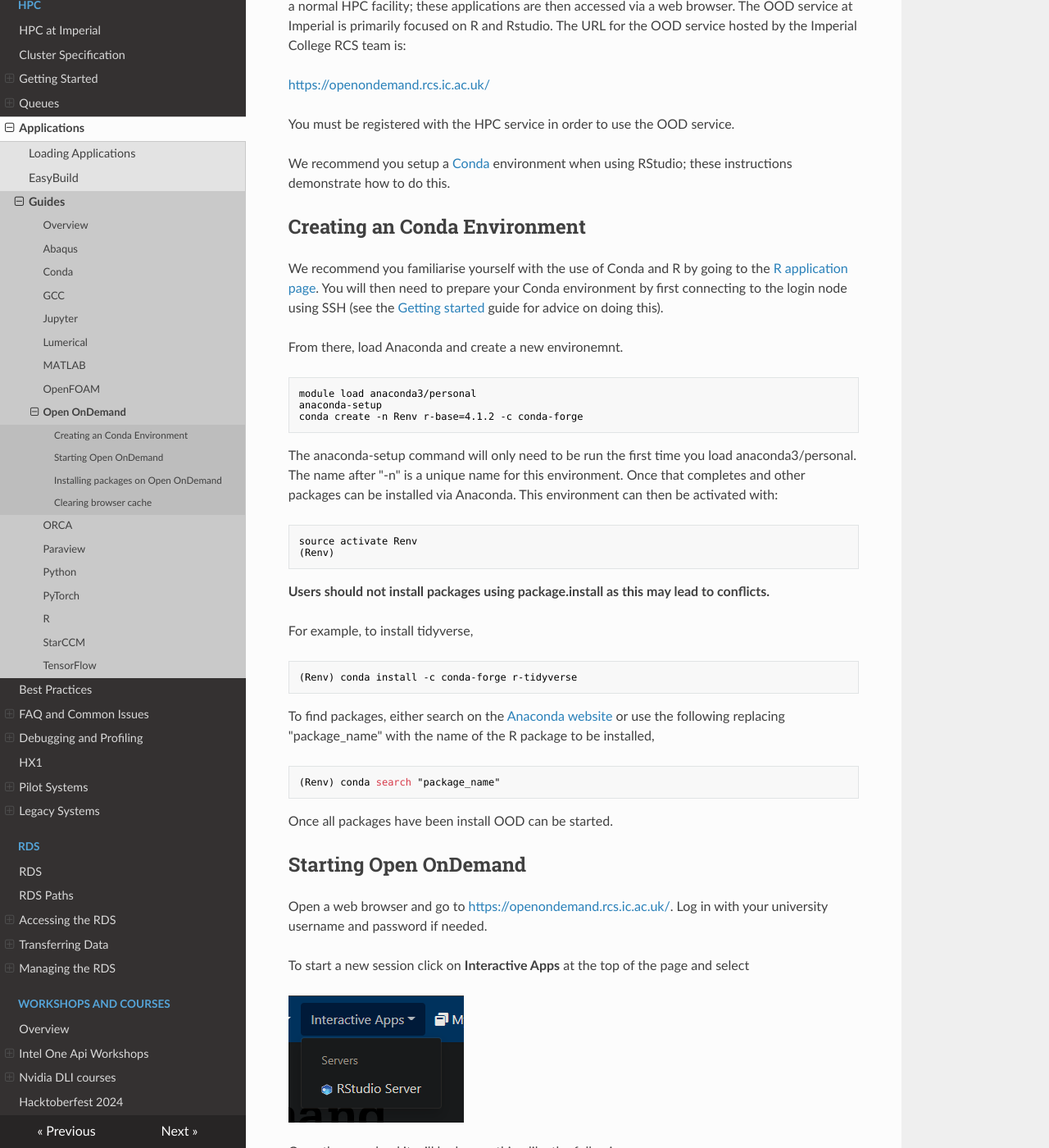
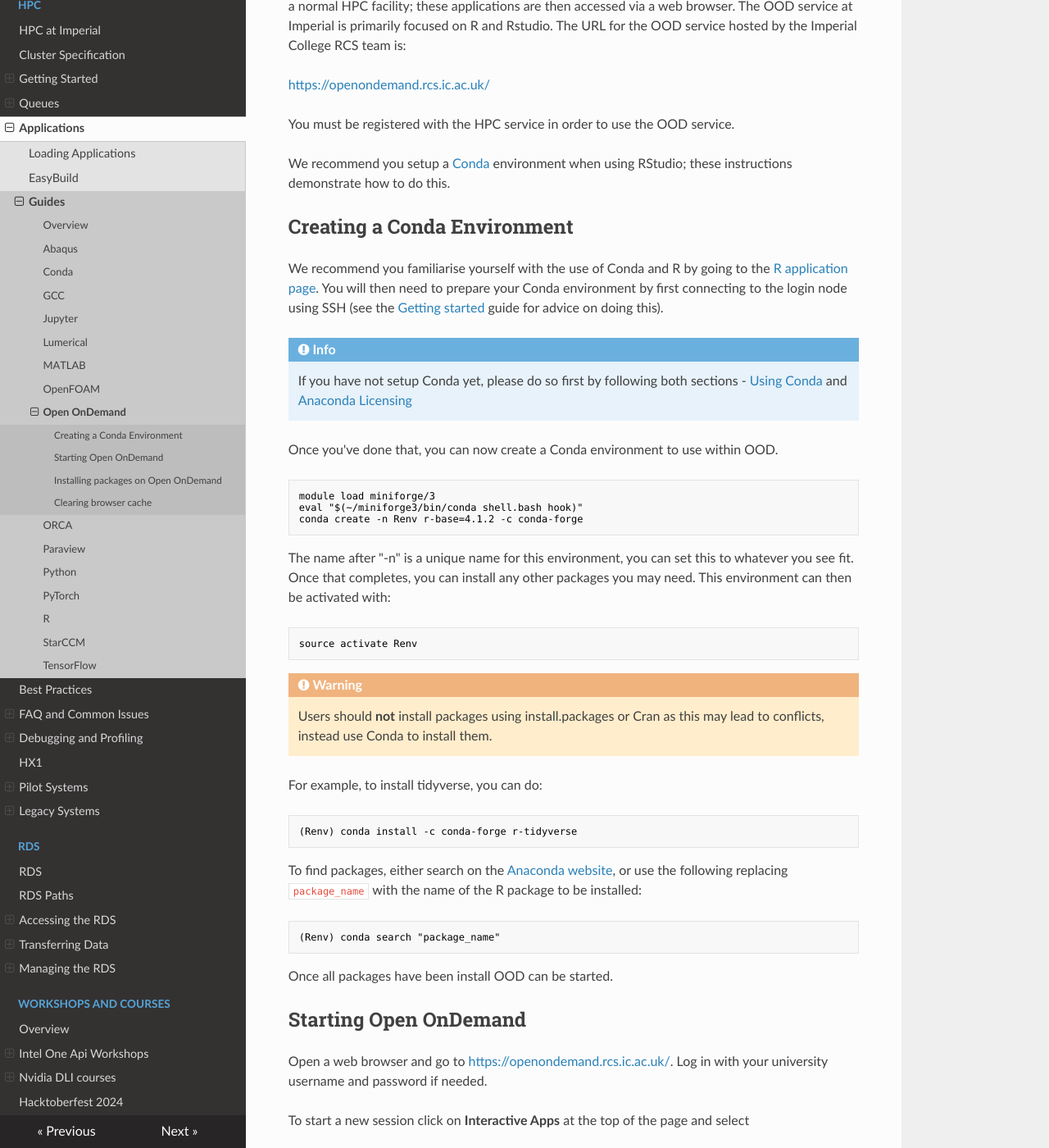
Before and after one commit to ImperialCollegeLondon/icl-rcs-user-guide, an MkDocs documentation site: the page built from docs/hpc/applications/guides/openondemand.md, in a window 1280 px wide and 1400 px high, scrolled down 289 px. Shown: the whole window at 82% size. Built offline with MkDocs 1.6.1, drawn with Linux system fonts in a browser that asks for light colours; nearby versions of some CDN libraries; some of the changed text lies outside the part shown.

Commit message:
updated information to be up-to-date for phase2 on OOD page

````diff
--- a/docs/hpc/applications/guides/openondemand.md
+++ b/docs/hpc/applications/guides/openondemand.md
@@ -12,36 +12,39 @@ You must be registered with the HPC service in order to use the OOD service.
 
 We recommend you setup a [Conda](./conda.md) environment when using RStudio; these instructions demonstrate how to do this.
 
-## Creating an Conda Environment
+## Creating a Conda Environment
 
 We recommend you familiarise yourself with the use of Conda and R by going to the [R application page](./R.md). You will then need to prepare your Conda environment by first connecting to the login node using SSH (see the [Getting started](../../getting-started/index.md) guide for advice on doing this).
 
-From there, load Anaconda and create a new environemnt.
+!!! info
+	If you have not setup Conda yet, please do so first by following both sections - [Using Conda](./conda.md#using-conda) and [Anaconda Licensing](./conda.md#anaconda-licensing)
+
+Once you've done that, you can now create a Conda environment to use within OOD.
 
 ```console
-module load anaconda3/personal
-anaconda-setup
+module load miniforge/3
+eval "$(~/miniforge3/bin/conda shell.bash hook)"
 conda create -n Renv r-base=4.1.2 -c conda-forge
 ```
 
-The anaconda-setup command will only need to be run the first time you load anaconda3/personal. The name after "-n" is a unique name for this environment. Once that completes and other packages can be installed via Anaconda. This environment can then be activated with:
+The name after "-n" is a unique name for this environment, you can set this to whatever you see fit. Once that completes, you can install any other packages you may need. This environment can then be activated with:
 
 ```console
 source activate Renv
-(Renv)
 ```
 
-**Users should not install packages using package.install as this may lead to conflicts.**
+!!! warning
+	Users should **not** install packages using install.packages or Cran as this may lead to conflicts, instead use Conda to install them.
 
-For example, to install tidyverse,
+For example, to install tidyverse, you can do:
 
 ```console
 (Renv) conda install -c conda-forge r-tidyverse
 ```
 
-To find packages, either search on the [Anaconda website](https://anaconda.org/search) or use the following replacing "package_name" with the name of the R package to be installed,
+To find packages, either search on the [Anaconda website](https://anaconda.org/search), or use the following replacing `package_name` with the name of the R package to be installed:
 
-```
+```text
 (Renv) conda search "package_name"
 ```
 
@@ -58,7 +61,11 @@ Once the page load it will look something like the following,
 
 ![OOD RStudio Launch](img/ood-rstudio-launch.png)
 
-From the Resources drop down list select the most appropriate instance. Then in the text box below that labelled "Conda Environment Name" input the name of the environment generated above. In this example that would be "Renv". Then click launch. The job will then join a queue. Please be patient while your job sits in queue. The wait time depends on the number of cores and time requested as well as how busy the queue is. Once is starts a button labelled "Connect to RStudio Server" should appear.
+1. From the Resources drop down list select the most appropriate instance.
+1. In the text box below labelled "Conda Environment Name (Optional)" input the name of the environment we created above ("Renv" in this case), or any other environment you've previously created.
+1. The option "Conda Software Name (Optional)" supports different Conda distributions such as `anaconda3`, `miniforge3` and a few others. This can be changed so that you select the correct distribution which you've got your Conda environment installed in.
+1. Click launch and the job will join a queue. Please be patient while your job sits in queue. The wait time depends on the number of cores and time requested as well as how busy the queue is.
+1. Once it starts, a button labelled "Connect to RStudio Server" should appear.
 
 Clicking on that will start up Rstudio in a new window using the created Anaconda environment.
 
@@ -67,7 +74,9 @@ Clicking on that will start up Rstudio in a new window using the created Anacond
 ## Installing packages on Open OnDemand
 Once the above has been followed, users can install new packages via the Rstudio Terminal.
 
-**Users should not install packages using Cran or the packages.install command.**
+!!! warning
+	As mentioned above, users should **not** install packages using install.packages or Cran, as this may lead to conflicts, instead use Conda to install them.
+
 
 At the top left of the screen select the tab called Terminal. This will drop the user in to a bash screen on the compute node the job is running. This can be useful for running monitoring command like top or free but here it will be used to install packages.
 
@@ -76,11 +85,11 @@ At the top left of the screen select the tab called Terminal. This will drop the
 First the R environment needs to be loaded, which is done in a similar way to before.
 
 ```console
-module load anaconda3/personal
+eval "$(~/miniforge3/bin/conda shell.bash hook)"
 source activate Renv
 ```
 
-Packages can then be installed. For example, to install tidyverse,
+Packages can then be installed. For example, to install tidyverse, you can do:
 
 ```console
 (Renv) conda install -c conda-forge r-tidyverse
````
Also changed, not shown: other parts of docs/hpc/applications/guides/openondemand.md (+1 -1 lines), docs/hpc/applications/guides/img/ood-rstudio-launch.png.
